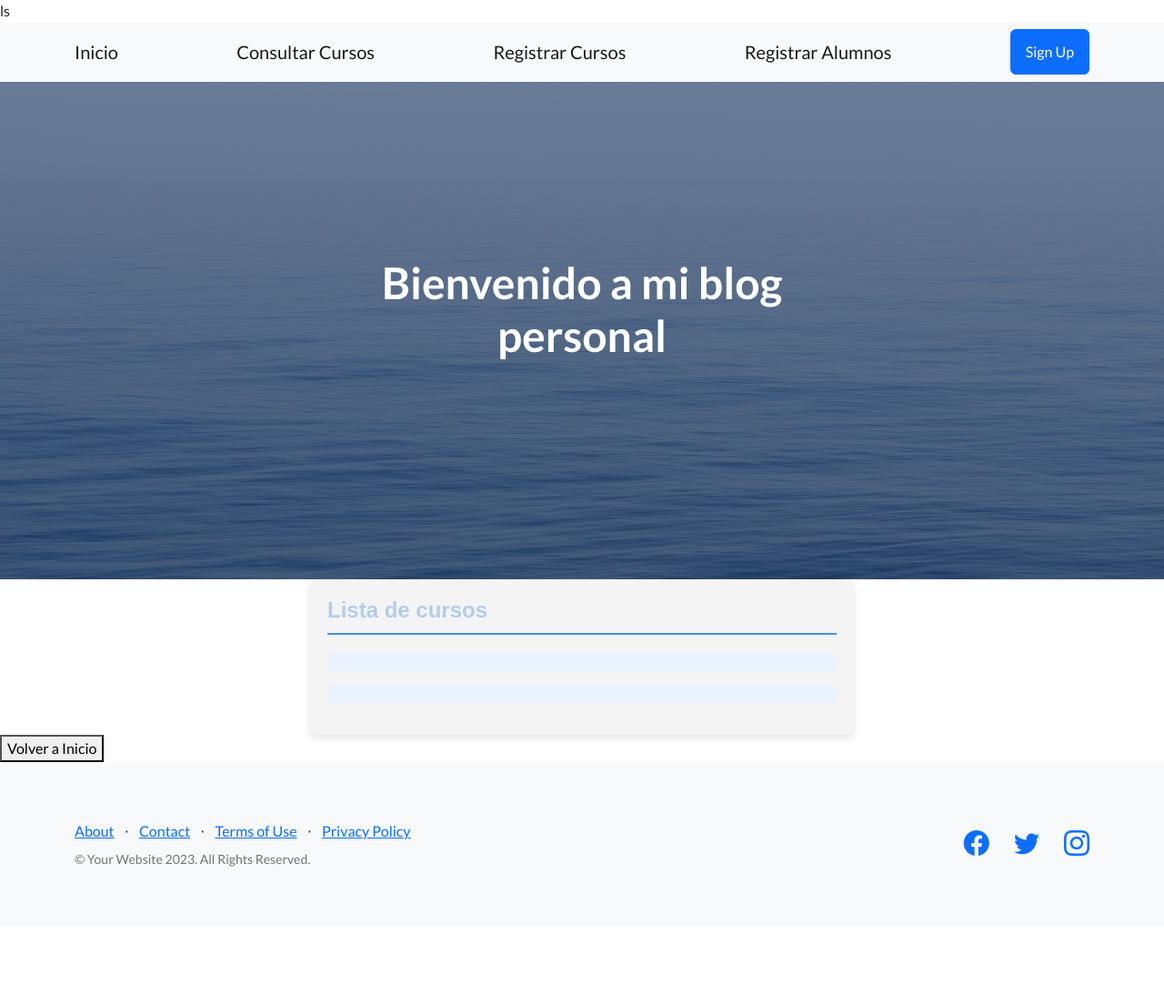
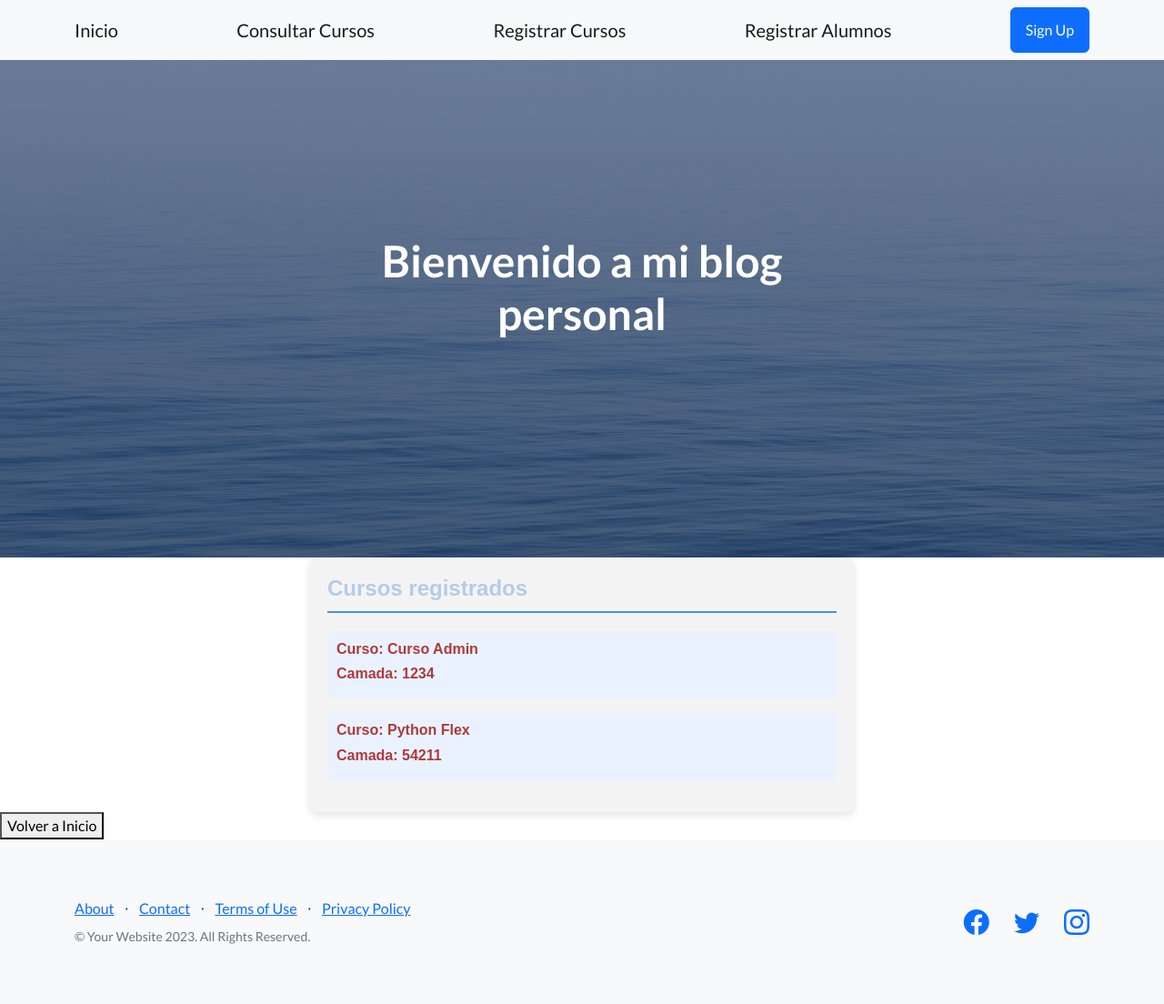
Before and after one commit to damimitt/Pre_entrega_03, a Django app: page /consulta_cursos/ in a window 1280 px wide. Shown: the whole page at 91% size. Before the commit the page ends 953 px from the top, so only its background shows below. Run offline with Django 4.2, Linux system fonts and the light colour scheme; data comes from the database, SQL or seed files in the repository; some libraries are stand-ins or nearby versions.

Commit message:
Registro cursos Registro Alumnos y Consulta Cursos funcionando.

```diff
--- a/myblog/AppBlog/templates/AppBlog/Padre.html
+++ b/myblog/AppBlog/templates/AppBlog/Padre.html
@@ -1,4 +1,4 @@
-ls<!DOCTYPE html>
+<!DOCTYPE html>
 <html lang="en">
     <head>
         {% load static %}
@@ -6,7 +6,7 @@ ls<!DOCTYPE html>
         <meta name="viewport" content="width=device-width, initial-scale=1, shrink-to-fit=no" />
         <meta name="description" content="" />
         <meta name="author" content="" />
-        <title>Landing Page - Start Bootstrap Theme</title>
+        <title>Bienvenidos a la pagina de administración de cursos.</title>
         <!-- Favicon-->
         <link rel="icon" type="image/x-icon" href="assets/favicon.ico" />
         <!-- Bootstrap icons-->
--- a/myblog/AppBlog/templates/AppBlog/consulta_cursos.html
+++ b/myblog/AppBlog/templates/AppBlog/consulta_cursos.html
@@ -6,13 +6,17 @@
 
 
 <div style="font-family: Arial, sans-serif; padding: 20px; background-color: #f4f4f4; max-width: 600px; margin: auto; border-radius: 10px; box-shadow: 0 4px 8px rgba(0, 0, 0, 0.1);">
-    <h4 style="color: #b3cce9; border-bottom: 2px solid #4a90e2; padding-bottom: 10px;">Lista de cursos</h4>
+    <h4 style="color: #b3cce9; border-bottom: 2px solid #4a90e2; padding-bottom: 10px;">Cursos registrados</h4>
     <div style="margin-top: 20px;">
-    {% for curso in cursos %}
-        <h6 style="color: #ae3a3a; background-color: #eaf2ff; padding: 10px; border-radius: 5px; margin-bottom: 15px;">{{curso.curso}}</h6>
+    {% for n in curso %}
+        <div style="color: #ae3a3a; background-color: #eaf2ff; padding: 10px; border-radius: 5px; margin-bottom: 15px;">
+            <h6>Curso: {{n.nombre}}</h6>
+            <h6>Camada: {{n.camada}}</h6>
+        </div>
     {% endfor %}
     </div>
-    </div>
+</div>
+
 
 
 {% endblock contenidoQueCambia %}
--- a/myblog/AppBlog/views.py
+++ b/myblog/AppBlog/views.py
@@ -8,9 +8,9 @@ def inicio(request):
     return render(request,'index')
 
 def consultar_cursos(request):
-    cursos = Cursos.objects.all()
-    print(cursos)
-    return render(request,'AppBlog/consulta_cursos.html', {'cursos' : cursos} )
+    curso = Cursos.objects.all()
+    print(curso)
+    return render(request,"AppBlog/consulta_cursos.html", {"curso" : curso})
 
 def registro_cursos(request):
     if request.method == 'GET':
```
